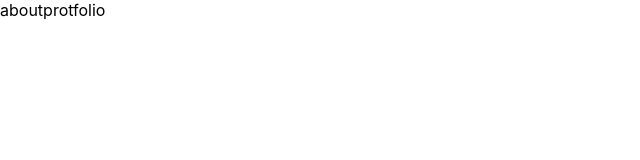
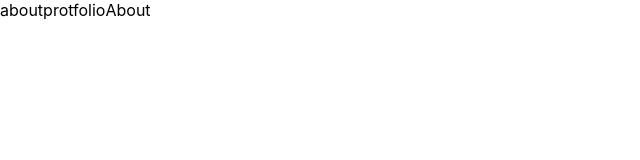
Before and after one commit to nourbalaha/nourbalaha.github.io, a React (Create React App) app: page / in a window 1280 px wide. Shown: the top 160 px of the page, without its empty margins (0-640 px from the left). Built offline with nearby package versions, Linux system fonts and the light colour scheme.

Commit message:
installed node-sass and react-router-dom

```diff
--- a/package.json
+++ b/package.json
@@ -6,8 +6,10 @@
     "@testing-library/jest-dom": "^4.2.4",
     "@testing-library/react": "^9.3.2",
     "@testing-library/user-event": "^7.1.2",
+    "node-sass": "^4.14.1",
     "react": "^16.13.1",
     "react-dom": "^16.13.1",
+    "react-router-dom": "^5.2.0",
     "react-scripts": "3.4.1"
   },
   "scripts": {
--- a/src/App.js
+++ b/src/App.js
@@ -1,5 +1,9 @@
 import React from 'react';
 import './App.css';
+import { Switch, Route } from "react-router-dom";
+
+import About from "./pages/About/About.page";
+import Portfolio from "./pages/Portfolio/Portfolio.page";
 
 function App() {
   return (
@@ -10,6 +14,13 @@ function App() {
           <span>protfolio</span>
         </nav>
       </header>
+      <main className="main">
+      <Switch>
+        <Route exact path="/" component={About} />
+        <Route path="/about" component={About} />
+        <Route path="/portfolio" component={Portfolio} />
+      </Switch>
+    </main>
     </div>
   );
 }
--- a/src/index.js
+++ b/src/index.js
@@ -3,9 +3,13 @@ import ReactDOM from 'react-dom';
 import './index.css';
 import App from './App';
 
+import { BrowserRouter as Router } from "react-router-dom";
+
 ReactDOM.render(
   <React.StrictMode>
-    <App />
+    <Router>
+      <App />
+    </Router>
   </React.StrictMode>,
   document.getElementById('root')
 );
```
Also changed, not shown: 1 other file (tests, documents, lock files or other folders).
